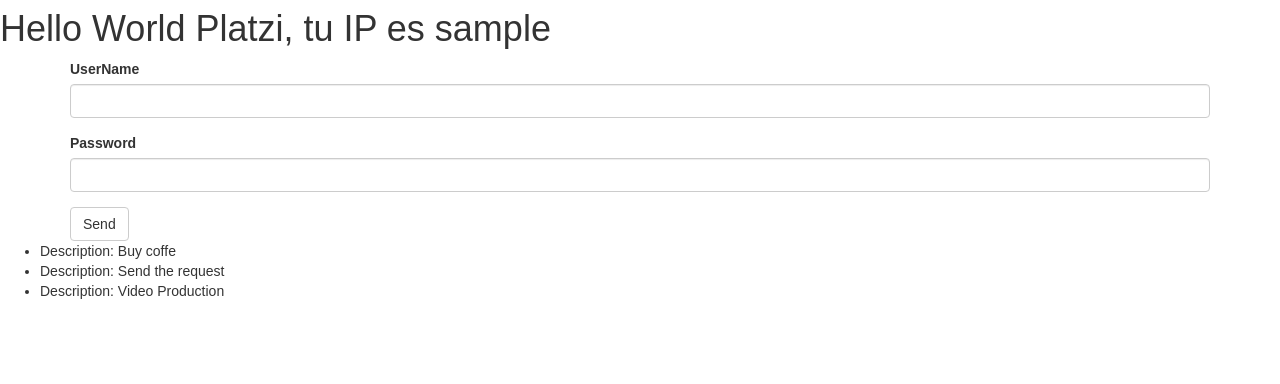
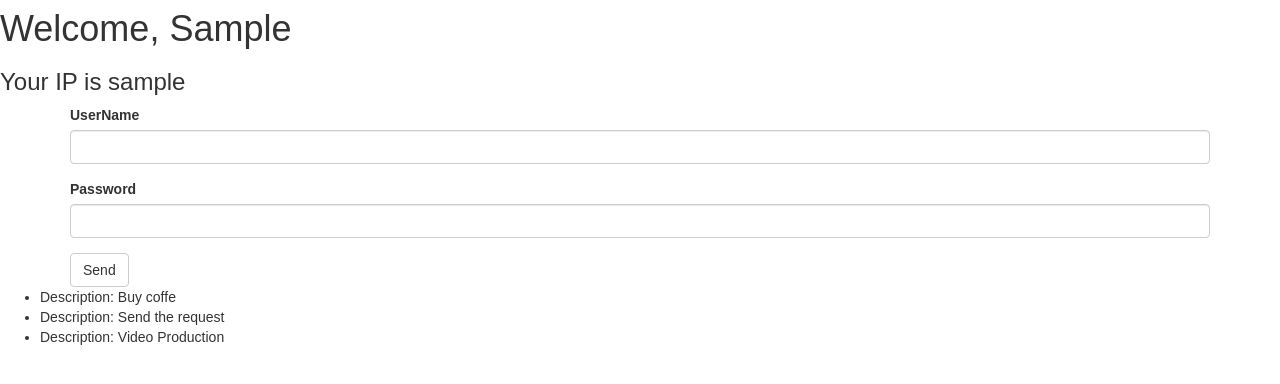
Before and after one commit to Monkey8596/Flask, a Flask app: page /hello in a window 1280 px wide. Shown: the part 63-447 px from the top of the page. Run offline with Flask 2, Linux system fonts and the light colour scheme; the visitor is signed in with stand-in values (Sample User, id 1); some libraries are stand-ins or nearby versions.

Commit message:
Username

```diff
--- a/main.py
+++ b/main.py
@@ -1,4 +1,4 @@
-from flask import Flask, request,make_response,redirect, render_template, session
+from flask import Flask, request,make_response,redirect, render_template, session, url_for
 from flask_bootstrap import Bootstrap
 from flask_wtf import FlaskForm
 from wtforms.fields import StringField, PasswordField, SubmitField
@@ -40,13 +40,22 @@ def index():
     return response
 
 
-@app.route('/hello')
+@app.route('/hello', methods=['GET', 'POST'] )
 def hello():
     user_ip = session.get('user_ip')
     login_form = LoginForm()
+    username = session.get('username')
+
     context = {
         'user_ip': user_ip,
          'ALL': ALL,
-         'login_form': login_form
+         'login_form': login_form,
+         'username': username
     }
+    if login_form.validate_on_submit():
+        username = login_form.username.data
+        session['username'] = username
+
+        return redirect(url_for('index'))
+
     return render_template('hello.html', **context)
--- a/templates/hello.html
+++ b/templates/hello.html
@@ -9,11 +9,16 @@
 {% endblock %}
 
 {% block content %}
+
+    {% if username %}
+        <h1>Welcome, {{username | capitalize }} </h1>
+    {% endif %}
+
     {% if user_ip %}
 
-        <h1>
-            Hello World Platzi, tu IP es {{ user_ip }}
-        </h1>
+        <h3>
+             Your IP is {{ user_ip }}
+        </h3>
 
     {% else %}
         <a href="{{ url_for('index') }}">Home</a>
```
